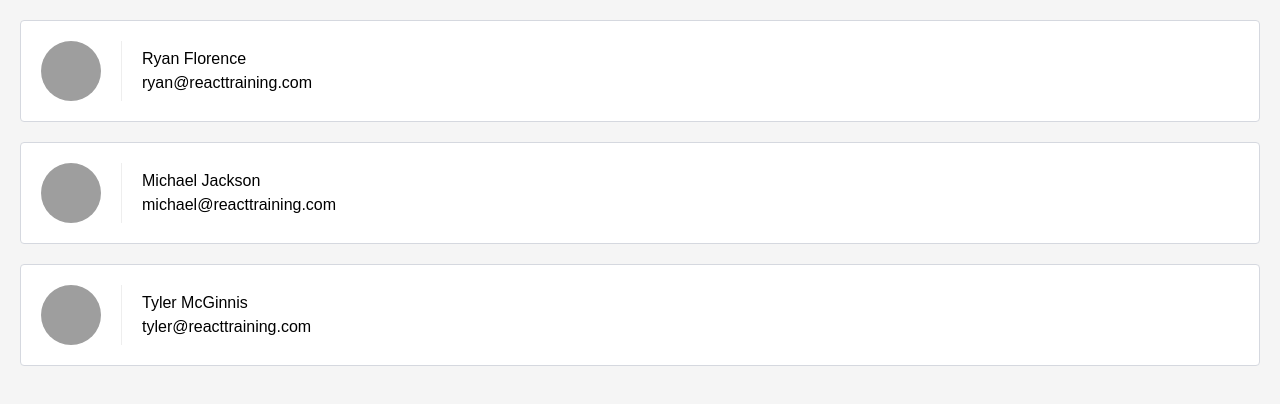
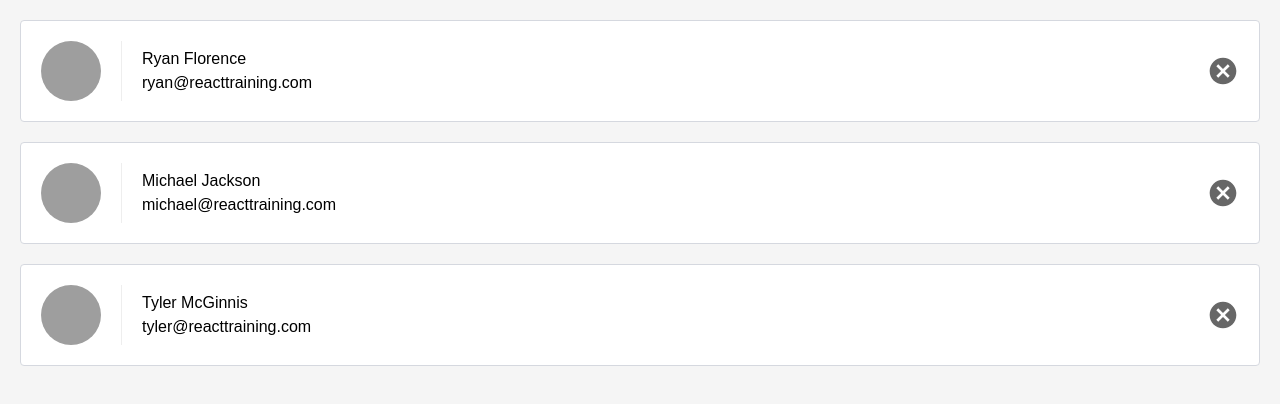
Before and after one commit to gaperaltav/reactnd-contacts, a React (Create React App) app: page / in a window 1280 px wide. Shown: the top 404 px of the page. Built offline with nearby package versions, Linux system fonts and the light colour scheme.

Commit message:
Adding delete button and fixing cancel image

```diff
--- a/src/ContactsList.js
+++ b/src/ContactsList.js
@@ -14,6 +14,8 @@ class ContactList extends Component {
                             <p>{contact.name}</p>
                             <p>{contact.email}</p>
                         </div>
+                        <button className="contact-remove" />
+
                     </li>
                 ))}
             </ol>
```
Also changed, not shown: src/icons/cancel.svg.
